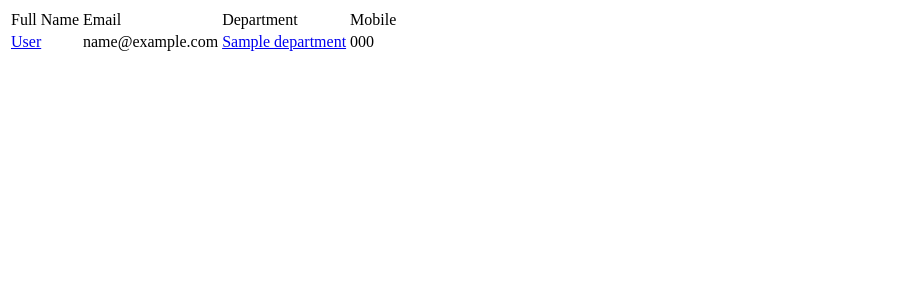
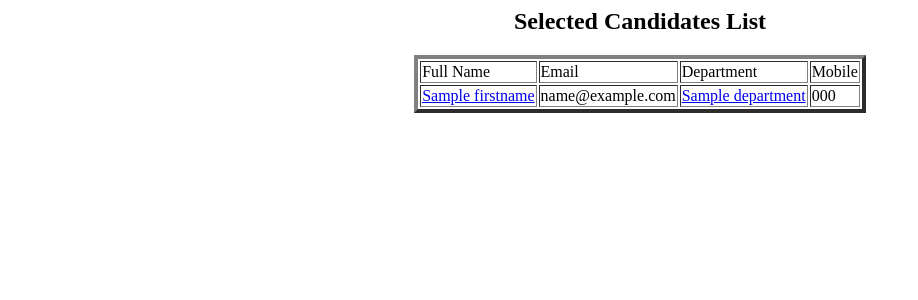
Before and after one commit to NandyalaSrinivas/StudentManagement, a Django app: template StudentProject/templates/appstudent/candidatelist.html in a window 1280 px wide. Shown: the top 300 px of the page, without its empty margins (0-918 px from the left). Run offline with Django 3.2, Linux system fonts and the light colour scheme; the template is opened without the code that fills it: most values are stand-ins (such as "Sample title", 1, 10 or a date in 2020).

Commit message:
Update candidatelist.html

```diff
--- a/StudentProject/templates/appstudent/candidatelist.html
+++ b/StudentProject/templates/appstudent/candidatelist.html
@@ -1,17 +1,17 @@
 {% load static %}
-{% for ele in data %}
-<table>
+<center><h2>Selected Candidates List</h2></center>
+<table border="4" align="center">
     <thead>
     <tr>
         <td>Full Name</td><td>Email</td><td>Department</td><td>Mobile</td>
     </tr>
     </thead>
+    {% for ele in data %}
     <tr>
-        <td><a href="/{{ ele.id }}/student_info">{{ ele.fullname }}</a></td>
+        <td><a href="{{ ele.application_id }}/student_info">{{ ele.firstname }}</a></td>
         <td>{{ ele.email }}</td>
         <td><a href="/{{ ele.id }}/DepartmentWise">{{ ele.department }}</a></td>
         <td>{{ ele.mobile }}</td>
     </tr>
+    {% endfor %}
 </table>
-
-{% endfor %}
```
